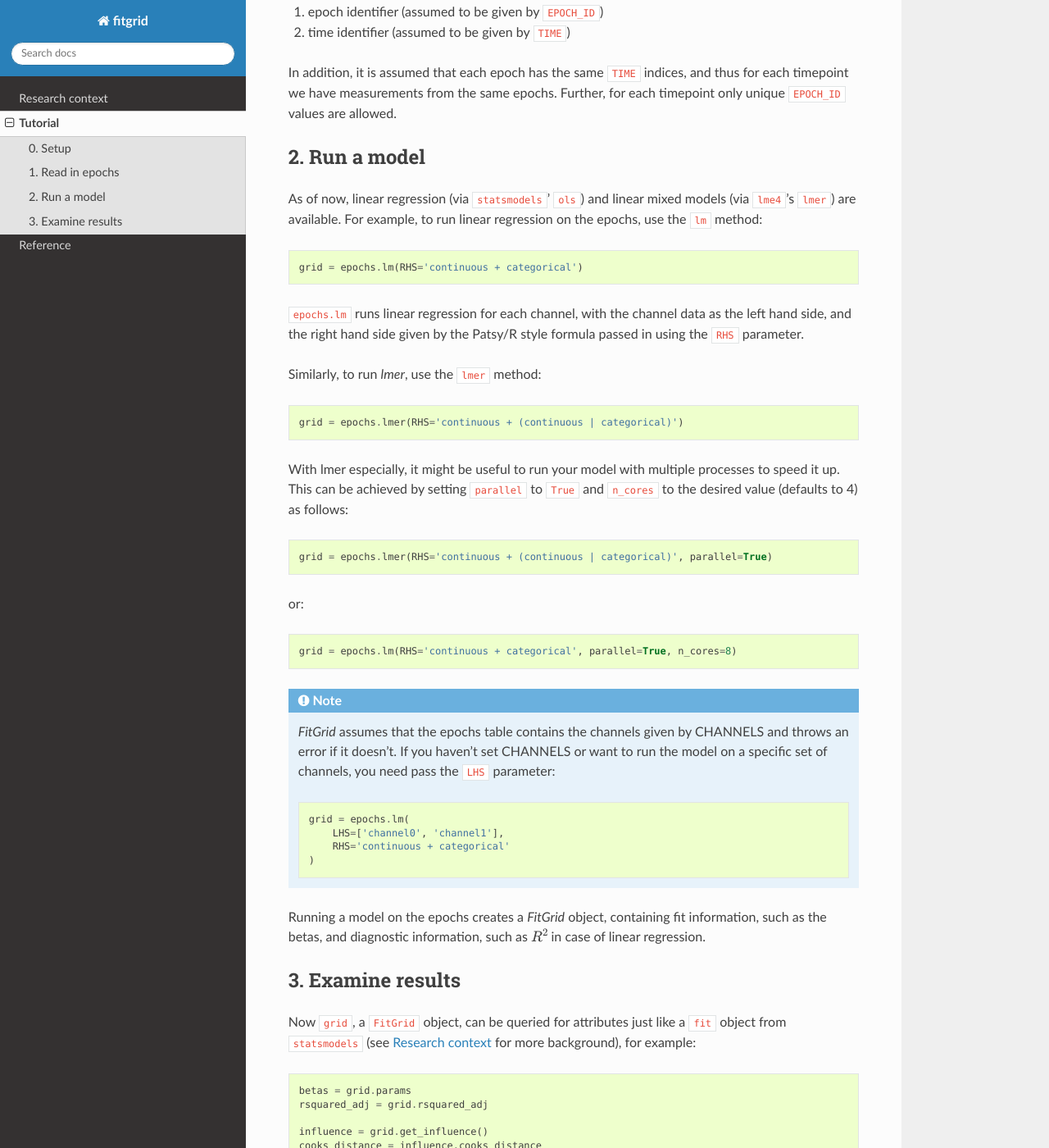
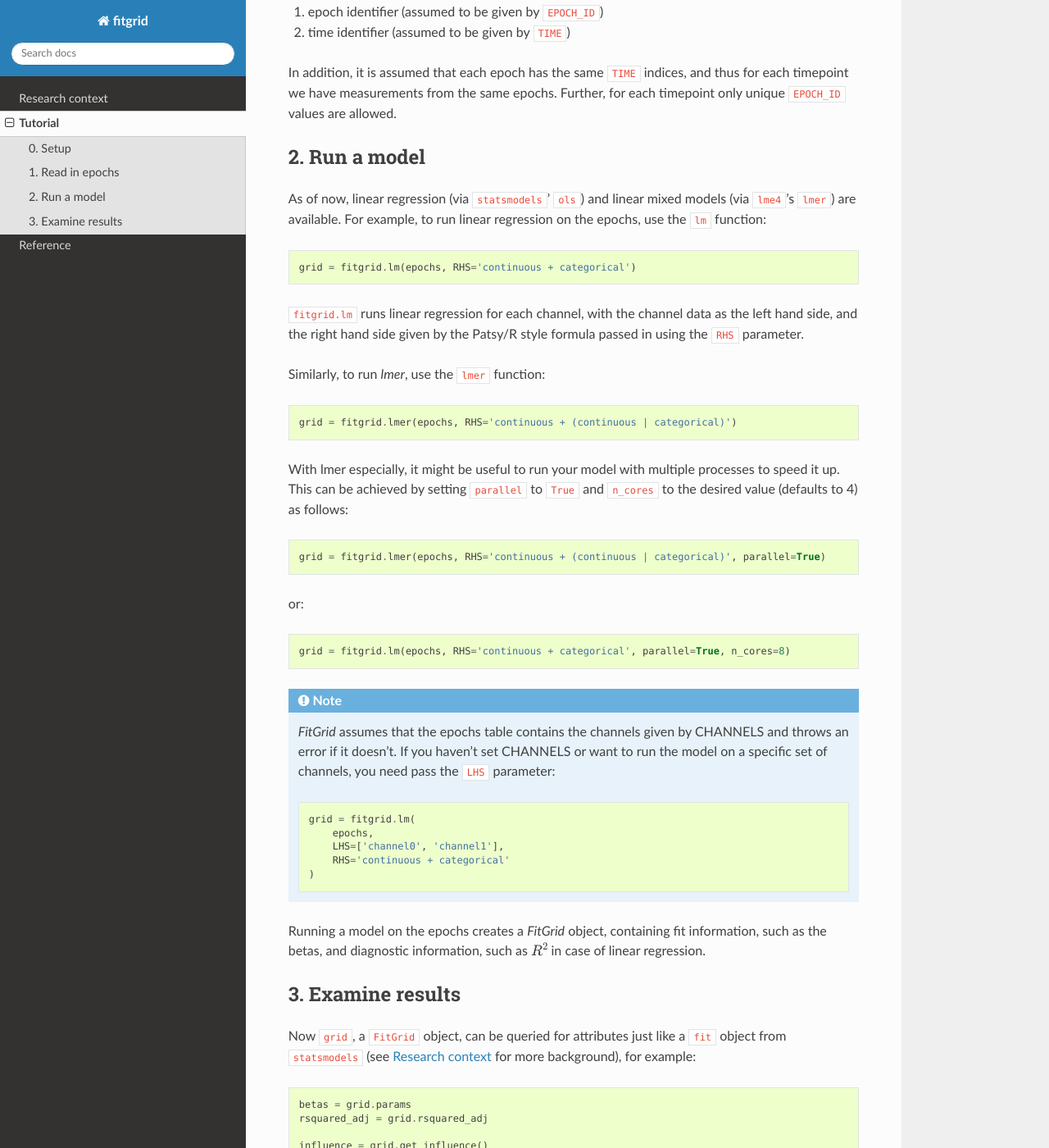
Before and after one commit to kutaslab/fitgrid, a Sphinx documentation site: the page built from docs/source/tutorial.rst, in a window 1280 px wide and 1400 px high, scrolled down 1675 px. Shown: the whole window at 82% size. Built offline with Sphinx 7.4.7 and the Read the Docs theme 2.0.0, drawn with Linux system fonts in a browser that asks for light colours.

Commit message:
Update docs and notebook to reflect refactor.

```diff
--- a/docs/source/index.rst
+++ b/docs/source/index.rst
@@ -13,7 +13,7 @@ Here's a quick demo:
 
 2. Run a regression model, which creates a ``FitGrid``::
 
-    grid = epochs.lm(RHS='stimulus_magnitude + stimulus_type')
+    grid = fitgrid.lm(epochs, RHS='stimulus_magnitude + stimulus_type')
 
 3. Now all diagnostic and fit information is available as attributes. For
    example, the betas::
--- a/docs/source/research_context.rst
+++ b/docs/source/research_context.rst
@@ -99,7 +99,7 @@ Design
 storage of the data behind the scenes. The first loop above is now replaced
 with::
 
-    grid = epochs.lm(RHS='x + a')
+    grid = fitgrid.lm(epochs, RHS='x + a')
 
 and the second loop with::
 
--- a/docs/source/tutorial.rst
+++ b/docs/source/tutorial.rst
@@ -76,27 +76,27 @@ each timepoint only unique ``EPOCH_ID`` values are allowed.
 
 As of now, linear regression (via ``statsmodels``' ``ols``) and linear mixed
 models (via ``lme4``'s ``lmer``) are available. For example, to run linear
-regression on the epochs, use the :code:`lm` method::
+regression on the epochs, use the :code:`lm` function::
 
-    grid = epochs.lm(RHS='continuous + categorical')
+    grid = fitgrid.lm(epochs, RHS='continuous + categorical')
 
-:code:`epochs.lm` runs linear regression for each channel, with the channel
+:code:`fitgrid.lm` runs linear regression for each channel, with the channel
 data as the left hand side, and the right hand side given by the Patsy/R style
 formula passed in using the :code:`RHS` parameter.
 
-Similarly, to run `lmer`, use the :code:`lmer` method::
+Similarly, to run `lmer`, use the :code:`lmer` function::
 
-    grid = epochs.lmer(RHS='continuous + (continuous | categorical)')
+    grid = fitgrid.lmer(epochs, RHS='continuous + (continuous | categorical)')
 
 With lmer especially, it might be useful to run your model with multiple
 processes to speed it up. This can be achieved by setting ``parallel`` to
 ``True`` and ``n_cores`` to the desired value (defaults to 4) as follows::
 
-    grid = epochs.lmer(RHS='continuous + (continuous | categorical)', parallel=True)
+    grid = fitgrid.lmer(epochs, RHS='continuous + (continuous | categorical)', parallel=True)
 
 or::
 
-    grid = epochs.lm(RHS='continuous + categorical', parallel=True, n_cores=8)
+    grid = fitgrid.lm(epochs, RHS='continuous + categorical', parallel=True, n_cores=8)
 
 .. note::
 
@@ -105,7 +105,8 @@ or::
     want to run the model on a specific set of channels, you need pass the
     ``LHS`` parameter::
 
-        grid = epochs.lm(
+        grid = fitgrid.lm(
+            epochs,
             LHS=['channel0', 'channel1'],
             RHS='continuous + categorical'
         )
```
Also changed, not shown: docs/source/reference.rst (+17 -9 lines), 2 other files.
